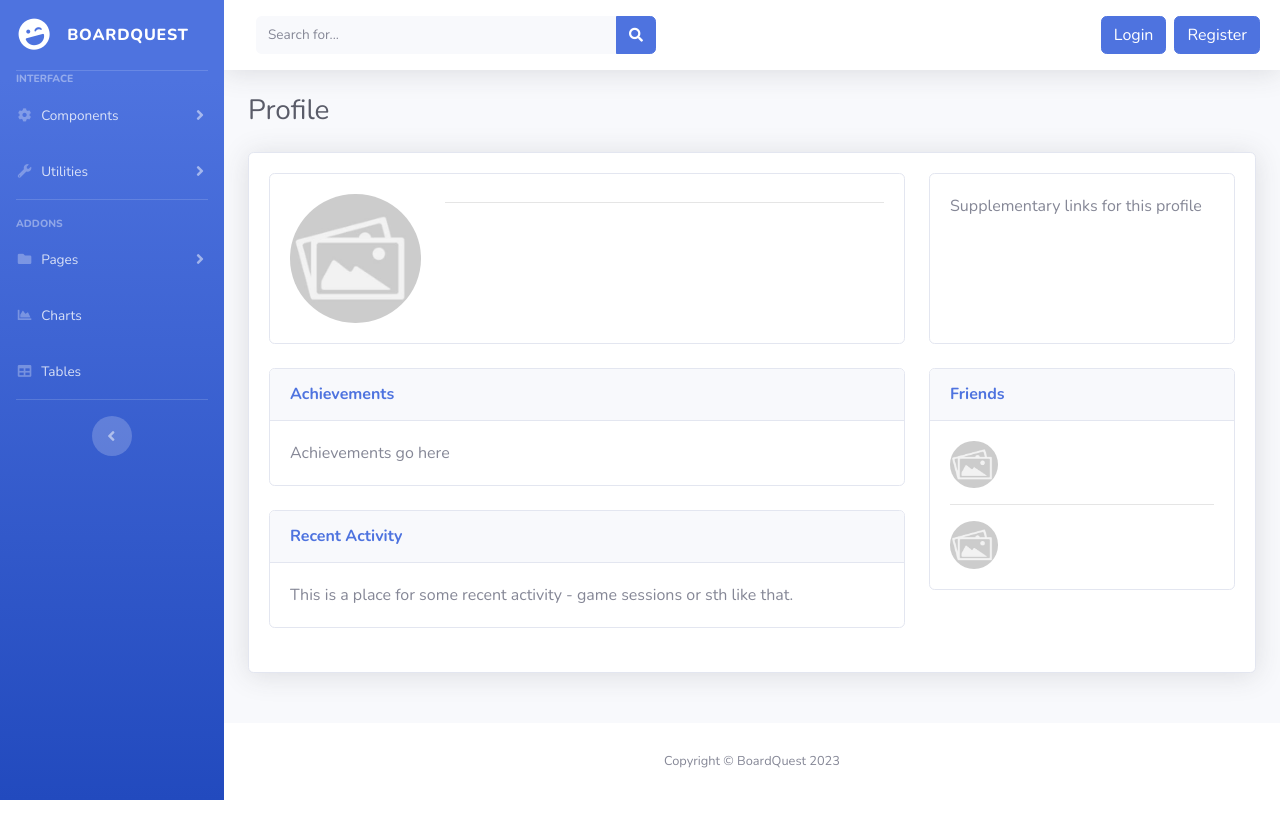
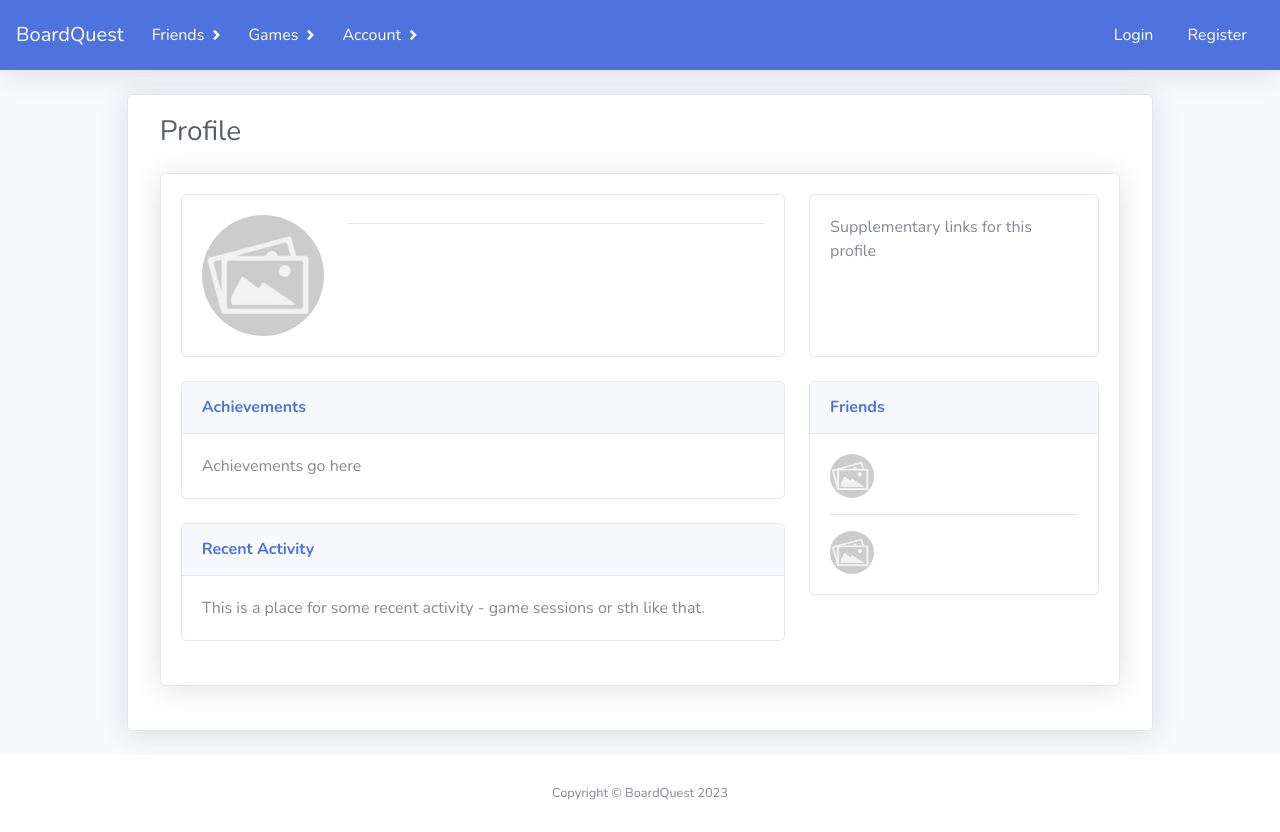
Before and after one commit to LukaszFraczek/BoardQuest, a Django app: template src/users/templates/users/profile.html in a window 1280 px wide. Before the commit the page ends 800 px from the top, so only its background shows below. Run offline with Django 5.2, Linux system fonts and the light colour scheme; the template is opened without the code that fills it, so the values that code supplies are empty; some libraries are stand-ins or nearby versions.

Commit message:
feat: new site look

```diff
--- a/src/templates/layout/base.html
+++ b/src/templates/layout/base.html
@@ -40,7 +40,6 @@
     <div id="wrapper">
 
         <!-- Sidebar -->
-        {% include 'layout/sidebar.html' %}
         <!-- End of Sidebar -->
 
         <!-- Content Wrapper -->
@@ -65,7 +64,8 @@
 
                 <!-- Begin Page Content -->
                 <div class="container-fluid">
-
+                    <div class="card shadow mb-4 col-lg-10 mx-auto">
+                        <div class="card-body">
                             <!-- Page Heading -->
                             <div class="d-sm-flex align-items-center justify-content-between mb-4">
                                 <h1 class="h3 mb-0 text-gray-800">
@@ -78,6 +78,8 @@
                             <div class="row">
                                 {% block content %}
                                 {% endblock content %}
+                            </div>
+                        </div>
                     </div>
                 </div>
                 <!-- End of Page Content -->
--- a/src/templates/layout/navbar.html
+++ b/src/templates/layout/navbar.html
@@ -1,37 +1,57 @@
 {% load static %}
-<nav class="navbar navbar-expand navbar-light bg-white topbar mb-4 static-top shadow">
+<nav class="navbar navbar-expand navbar-light bg-primary topbar mb-4 static-top shadow">
+    <a class="navbar-brand text-white" href="{% url 'homepage' %}">BoardQuest</a>
 
-    <!-- Sidebar Toggle (Topbar) -->
-    <button id="sidebarToggleTop" class="btn btn-link d-md-none rounded-circle mr-3">
-        <i class="fa fa-bars"></i>
-    </button>
-
-    <!-- Topbar Search -->
-    <form
-        class="d-none d-sm-inline-block form-inline mr-auto ml-md-3 my-2 my-md-0 mw-100 navbar-search">
-        <div class="input-group">
-            <input type="text" class="form-control bg-light border-0 small" placeholder="Search for..." aria-label="Search" aria-describedby="basic-addon2">
-            <div class="input-group-append">
-                <button class="btn btn-primary" type="button">
-                    <i class="fas fa-search fa-sm"></i>
-                </button>
-            </div>
-        </div>
-    </form>
+    <div class="collapse navbar-collapse">
 
         <!-- Topbar Navbar -->
+        <ul class="navbar-nav mr-auto">
+            <li class="nav-item dropdown">
+                <a class="nav-link dropdown-toggle text-white" href="#" role="button" data-toggle="dropdown" aria-expanded="false">
+                    Friends
+                </a>
+                <div class="dropdown-menu">
+                    <a class="dropdown-item" href="{% url 'homepage' %}">My friends</a>  <!-- TODO -->
+                    <a class="dropdown-item" href="{% url 'homepage' %}">Invites</a>  <!-- TODO -->
+                    <a class="dropdown-item" href="{% url 'homepage' %}">Search</a>  <!-- TODO -->
+                </div>
+            </li>
+            <li class="nav-item dropdown">
+                <a class="nav-link dropdown-toggle text-white" href="#" role="button" data-toggle="dropdown" aria-expanded="false">
+                    Games
+                </a>
+                <div class="dropdown-menu">
+                    <a class="dropdown-item" href="{% url 'homepage' %}">My games</a>  <!-- TODO -->
+                    <a class="dropdown-item" href="{% url 'homepage' %}">Add games</a>  <!-- TODO -->
+                    <div class="dropdown-divider"></div>
+                    <a class="dropdown-item" href="{% url 'homepage' %}">My sessions</a>  <!-- TODO -->
+                    <a class="dropdown-item" href="{% url 'homepage' %}">New session</a>  <!-- TODO -->
+                </div>
+            </li>
+            <li class="nav-item dropdown">
+                <a class="nav-link dropdown-toggle text-white" href="#" role="button" data-toggle="dropdown" aria-expanded="false">
+                    Account
+                </a>
+                <div class="dropdown-menu">
+                    <a class="dropdown-item" href="{% url 'user-profile' %}">Profile</a>
+                    <a class="dropdown-item" href="{% url 'user-profile' %}">Settings</a>
+                    <div class="dropdown-divider"></div>
+                    <a class="dropdown-item" href="{% url 'homepage' %}">Achievements</a>  <!-- TODO -->
+                    <a class="dropdown-item" href="{% url 'homepage' %}">Rankings</a>  <!-- TODO -->
+                </div>
+            </li>
+        </ul>
+
         <ul class="navbar-nav ml-auto">
             {% if user.is_authenticated %}
                 <!-- Nav Item - Alerts --> <!-- #TODO alerts -->
-
-            <!-- Nav Item - Messages -->  <!-- #TODO messages (maybe...) -->
 
                 <div class="topbar-divider d-none d-sm-block"></div>
 
                 <!-- Nav Item - User Information -->
                 <li class="nav-item dropdown no-arrow">
                     <a class="nav-link dropdown-toggle" href="#" id="userDropdown" role="button" data-toggle="dropdown" aria-haspopup="true" aria-expanded="false">
-                    <span class="mr-2 d-none d-lg-inline text-gray-600 small">{{ user.username }}</span>
+                        <span class="mr-2 d-none d-lg-inline text-white">{{ user.username }}</span>
                         <img class="img-profile rounded-circle" src="{{ user.profile.image.url|default:'/media/profile_pics/default.jpg' }}">
                     </a>
                     <!-- Dropdown - User Information -->
@@ -40,7 +60,7 @@
                         <!-- Profile -->
                         <a class="dropdown-item" href="{% url 'user-profile' %}">
                             <i class="fas fa-user fa-sm fa-fw mr-2 text-gray-400"></i>
-                        My Profile
+                            Profile
                         </a>
                         <a class="dropdown-item" href="{% url 'user-settings' %}">
                             <i class="fas fa-cogs fa-sm fa-fw mr-2 text-gray-400"></i>
@@ -68,7 +88,7 @@
             {% endif %}
         </ul>
 
-
+    </div>
 </nav>
 
 
```
Lines whose indentation alone changed are shown as unchanged.
